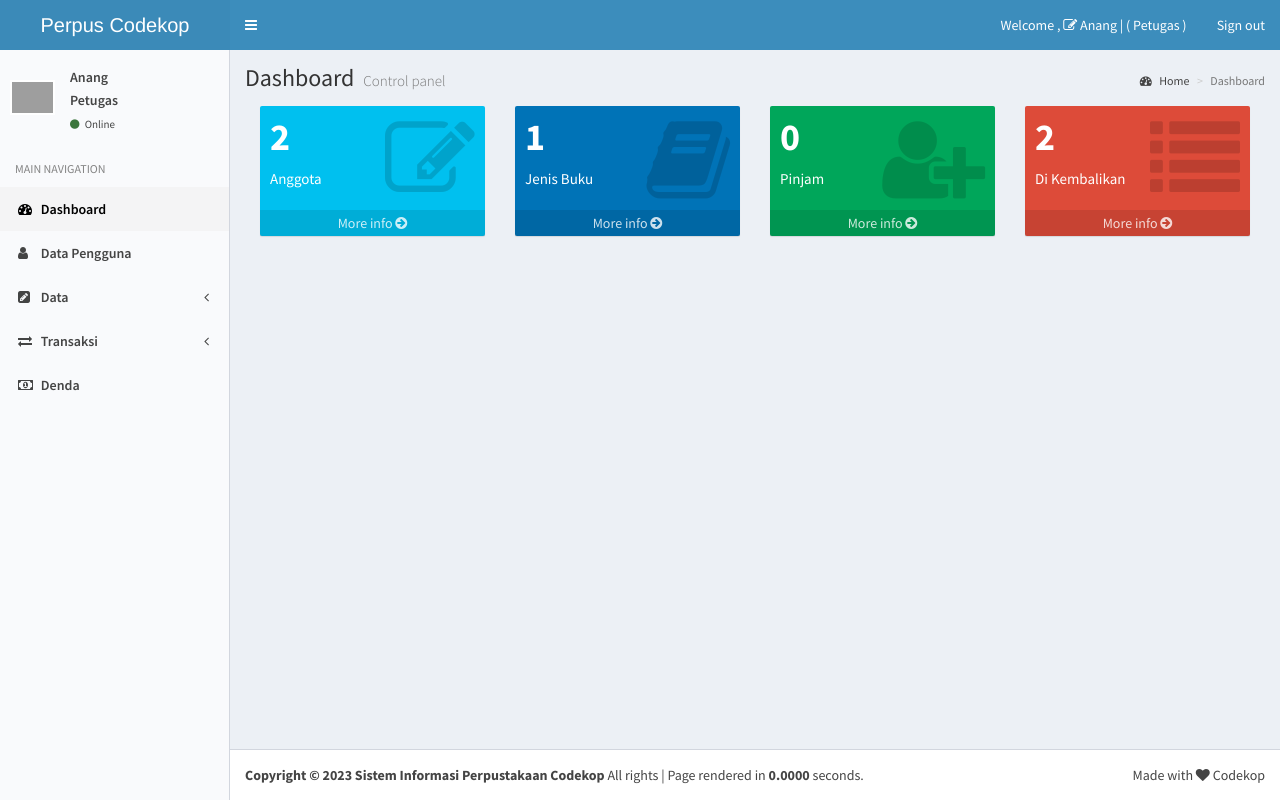
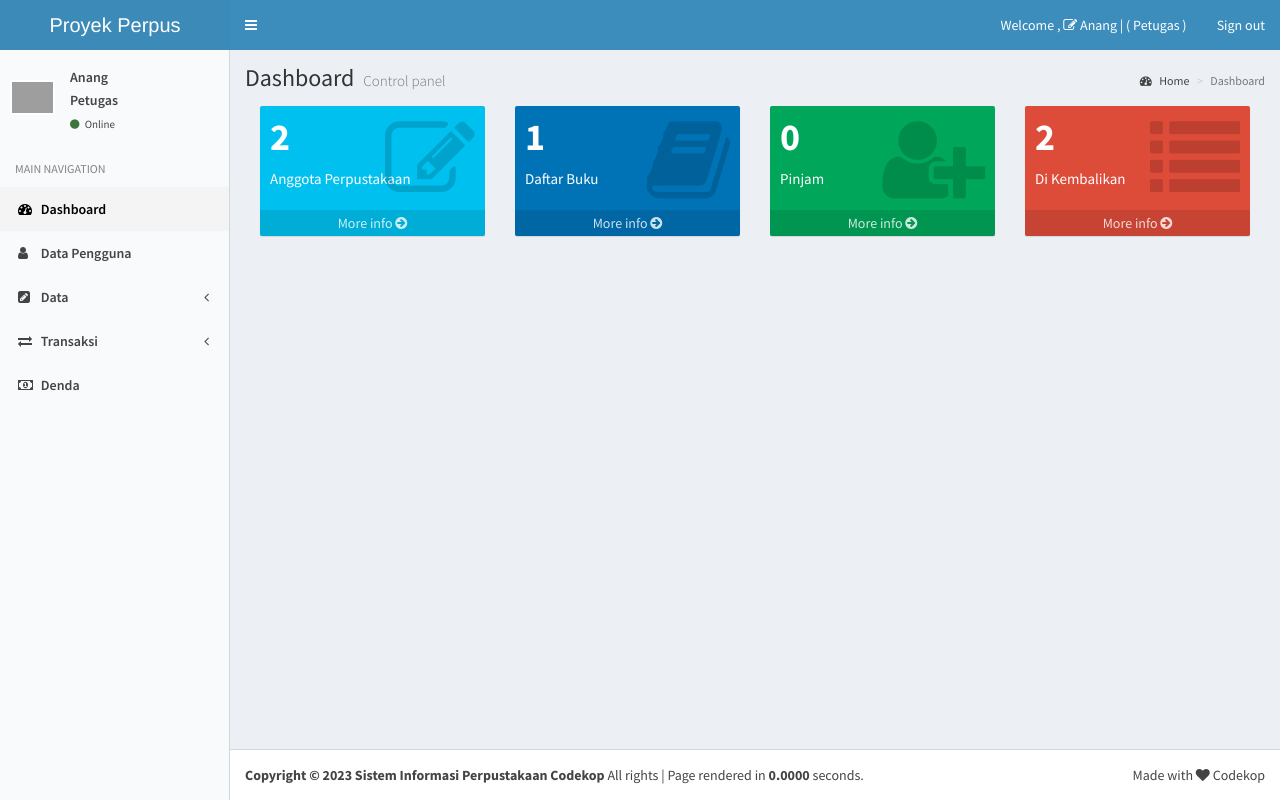
Before and after one commit to yeftakun/proyek-sistem-informasi-perpus, a CodeIgniter app: page /database/index.php/dashboard in a window 1280 px wide. Run offline with CodeIgniter, Linux system fonts and the light colour scheme; a user stored in the database is signed in; data comes from the database, SQL or seed files in the repository; some libraries are stand-ins or nearby versions; grey boxes are pictures that could not be loaded.

Commit message:
edit beberapa

```diff
--- a/application/views/dashboard_view.php
+++ b/application/views/dashboard_view.php
@@ -23,7 +23,7 @@
                     <div class="inner">
                       <h3><?= $count_pengguna;?></h3>
 
-                      <p>Anggota</p>
+                      <p>Anggota Perpustakaan</p>
                     </div>
                     <div class="icon">
                       <i class="fa fa-edit"></i>
@@ -38,7 +38,7 @@
                     <div class="inner">
                       <h3><?= $count_buku;?></h3>
 
-                      <p>Jenis Buku</p>
+                      <p>Daftar Buku</p>
                     </div>
                     <div class="icon">
                       <i class="fa fa-book"></i>
--- a/application/views/header_view.php
+++ b/application/views/header_view.php
@@ -4,7 +4,7 @@
 <head>
   <meta charset="utf-8">
   <meta http-equiv="X-UA-Compatible" content="IE=edge">
-  <title><?php echo $title_web;?> | Sistem Informasi Perpustakaan Codekop </title>
+  <title><?php echo $title_web;?> | Sistem Informasi Proyek Perpustakaan </title>
   <!-- Tell the browser to be responsive to screen width -->
 
 
@@ -60,9 +60,9 @@
     <!-- Logo -->
     <a href="<?php echo base_url('index.php/dashboard');?>" class="logo">
       <!-- mini logo for sidebar mini 50x50 pixels -->
-      <span class="logo-mini"><b>P</b>C</span>
+      <span class="logo-mini"><b>P</b>P</span>
       <!-- logo for regular state and mobile devices -->
-      <span class="logo-lg">Perpus Codekop</span>
+      <span class="logo-lg">Proyek Perpus</span>
     </a>
     <!-- Header Navbar: style can be found in header.less -->
     <nav class="navbar navbar-static-top">
--- a/application/views/login_view.php
+++ b/application/views/login_view.php
@@ -43,7 +43,7 @@
     </style>
   </head>
 <body class="hold-transition login-page" style="overflow-y: hidden;background:url(
-	'<?php echo base_url('assets_style/image/Buku-2.jpg');?>')no-repeat;background-size:100%;">
+	'<?php echo base_url('assets_style/image/library.png');?>')no-repeat;background-size:100%;">
 <div class="login-box">
 	<br/>
   <div class="login-logo">
@@ -84,7 +84,7 @@
   <br/>
   <footer>
     <div class="login-box-body text-center bg-blue">
-       <a style="color: yellow;"> Copyright &copy; Sistem Perpustakaan Codekop - <?php echo date("Y");?>
+       <a style="color: yellow;"> Tugas Proyek Sistem Informasi - Kelompok 6</a>
     </div>
   </footer>
 </div>
```
Also changed, not shown: assets_style/image/library.png (added).
